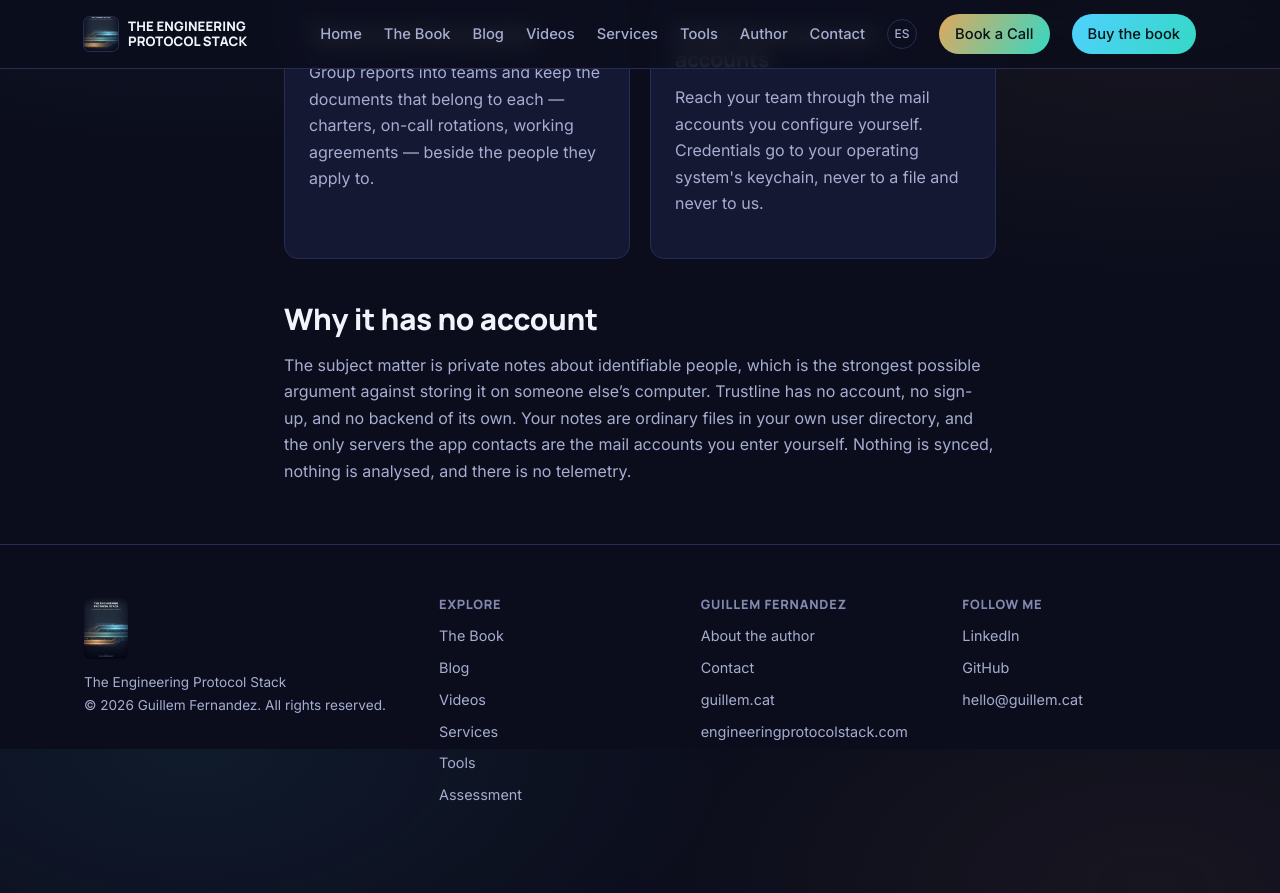
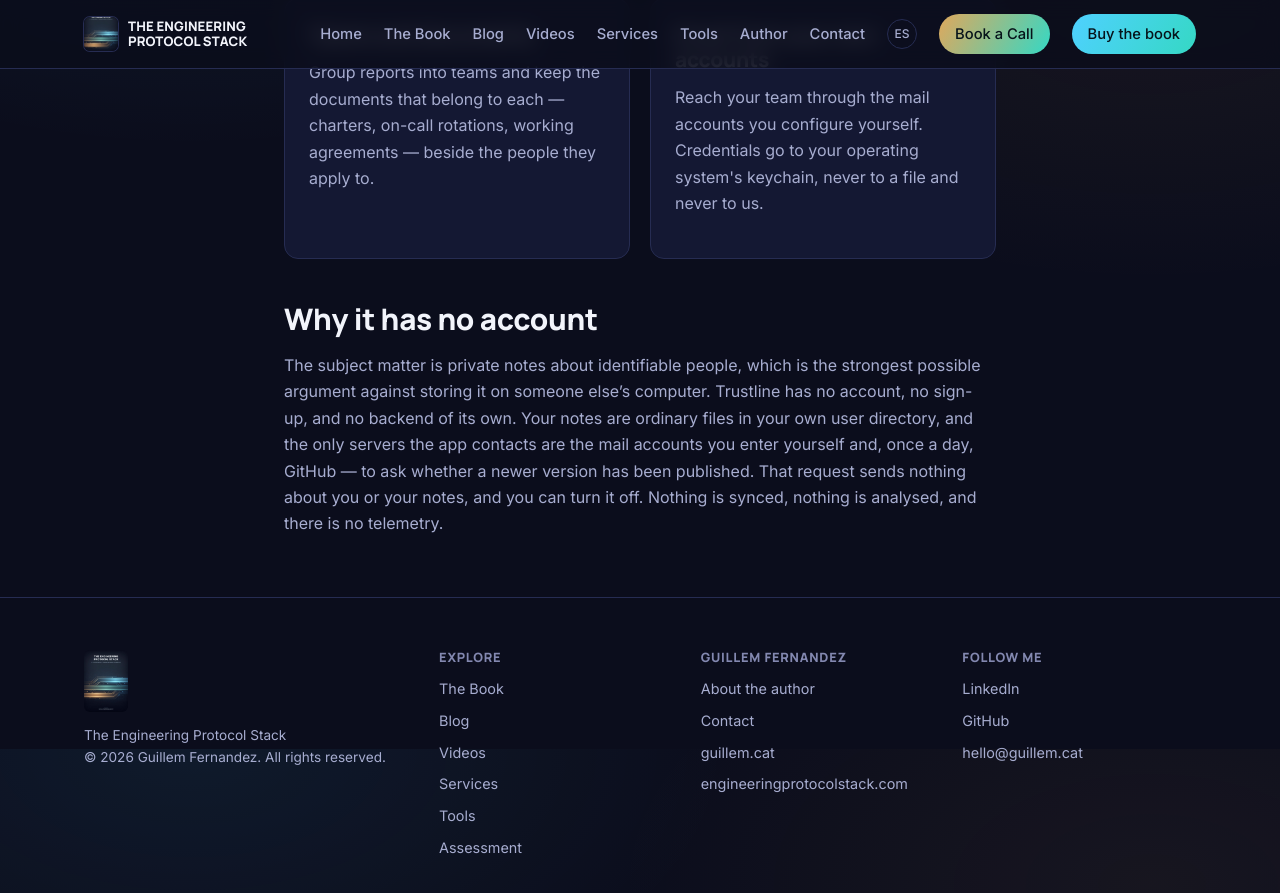
Before and after one commit to guillemf/engineeringprotocolstack, a Jekyll site: the page built from tools/trustline.md, in a window 1280 px wide and 900 px high, scrolled down 3751 px. Shown: the top 893 px of the window. Built offline with Jekyll 4.4.1, drawn with Linux system fonts in a browser that asks for light colours; before the commit the page ends 4598 px from its top, so only the background shows below that.

Commit message:
docs: name the daily update check in the privacy copy

```diff
--- a/_data/tools.yml
+++ b/_data/tools.yml
@@ -106,8 +106,10 @@ en:
       the strongest possible argument against storing it on someone else's
       computer. Trustline has no account, no sign-up, and no backend of its own.
       Your notes are ordinary files in your own user directory, and the only
-      servers the app contacts are the mail accounts you enter yourself. Nothing
-      is synced, nothing is analysed, and there is no telemetry.
+      servers the app contacts are the mail accounts you enter yourself and,
+      once a day, GitHub — to ask whether a newer version has been published.
+      That request sends nothing about you or your notes, and you can turn it
+      off. Nothing is synced, nothing is analysed, and there is no telemetry.
     download_title: Download
     download_intro: >-
       Free, with no account and no email address required. Paid additions may
@@ -236,7 +238,10 @@ es:
       Trustline no tiene cuenta, ni registro, ni backend propio. Tus notas son
       archivos normales en tu propio directorio de usuario, y los únicos
       servidores con los que la aplicación habla son las cuentas de correo que
-      introduces tú. Nada se sincroniza, nada se analiza y no hay telemetría.
+      introduces tú y, una vez al día, GitHub, para preguntar si se ha publicado
+      una versión más nueva. Esa petición no envía nada sobre ti ni sobre tus
+      notas, y puedes desactivarla. Nada se sincroniza, nada se analiza y no hay
+      telemetría.
     download_title: Descargar
     download_intro: >-
       Gratis, sin cuenta y sin necesidad de dar una dirección de correo. Puede
```
